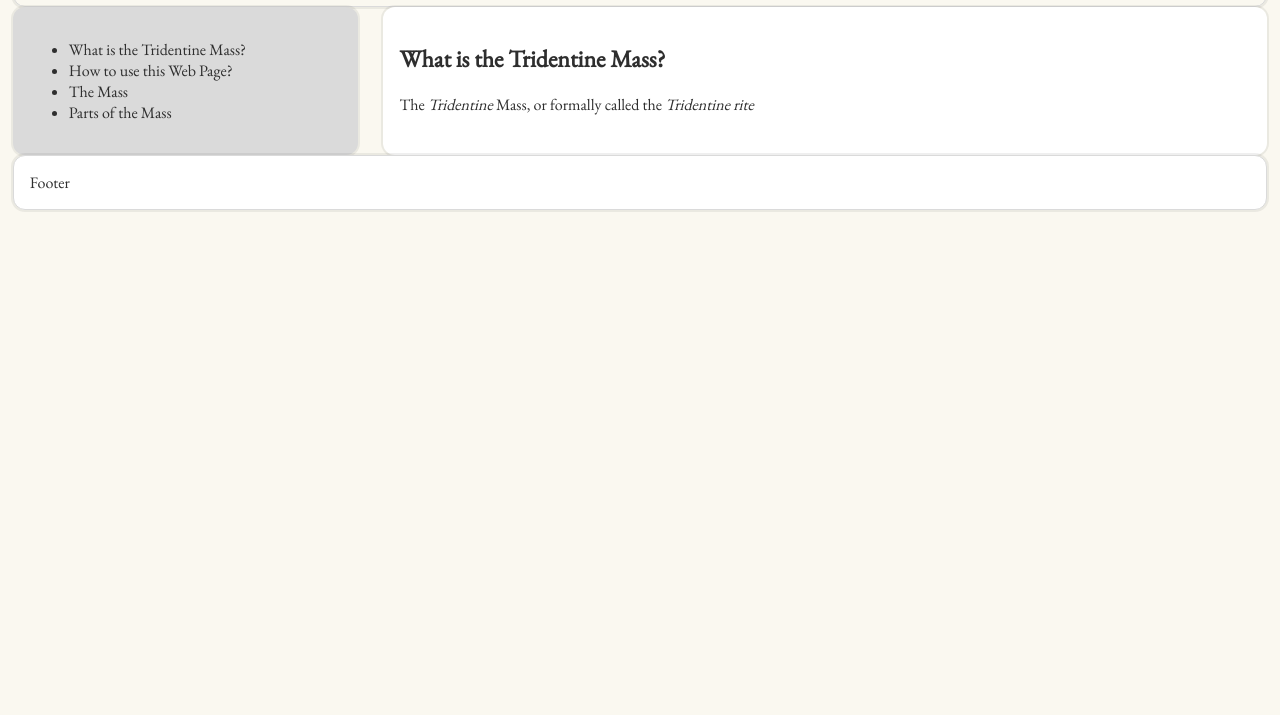
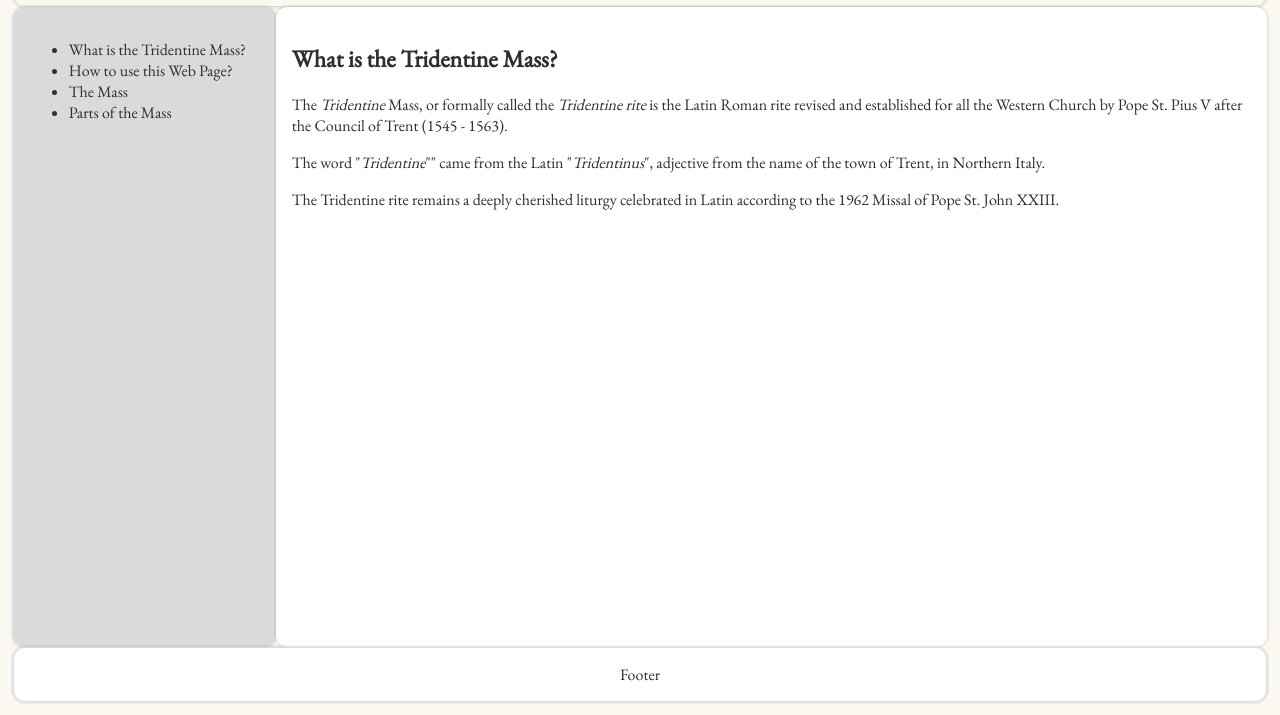
Before and after one commit to Sesilyo/Tridentine, a plain HTML site: page pages/index.html in a window 1280 px wide. Shown: the part 171-886 px from the top of the page. Before the commit the page ends 800 px from the top, so only its background shows below. Drawn offline with nearby package versions, Linux system fonts and the light colour scheme.

Commit message:
Fixed layout

```diff
--- a/pages/external_pages/introduction.html
+++ b/pages/external_pages/introduction.html
@@ -1,6 +1,22 @@
 <div class="external-content">
     <section id="introduction-content">
         <h2>What is the Tridentine Mass?</h2>
-        <p>The <i>Tridentine</i> Mass, or formally called the <i>Tridentine rite</i></p>
+        <p>
+            The <i>Tridentine</i> Mass, or formally called the <i>Tridentine rite</i>
+            is the Latin Roman rite revised and established for all the Western Church
+            by Pope St. Pius V after the Council of Trent (1545 - 1563).
+        </p>
+
+        <p>
+            The word "<i>Tridentine</i>"" came from the Latin "<i>Tridentinus</i>",
+            adjective from the name of the town of Trent, in Northern Italy.
+        </p>
+
+        <p>
+            The Tridentine rite remains a deeply cherished liturgy celebrated
+            in Latin according to the 1962 Missal of Pope St. John XXIII.
+        </p>
+
+
     </section>
 </div>
--- a/pages/index.html
+++ b/pages/index.html
@@ -16,6 +16,7 @@
             <h3 class="text-header" style="font-style: italic;">Based on the 1962 Missal</h3>
         </header>
 
+        <div id="body-wrapper">
             <nav    id="sidebar" class="section">
                 <ul>
                     <li>What is the Tridentine Mass?</li>
@@ -25,7 +26,11 @@
                 </ul>
             </nav>
 
-        <main   id="content" class="section"></main>
+            <main   id="content" class="section">
+                <!-- Content goes here -->
+            </main>
+        </div>
+
         <footer id="footer"  class="section">Footer</footer>
         <script src="/scripts/index.js"></script>
     </div>
--- a/styles/index.css
+++ b/styles/index.css
@@ -11,6 +11,7 @@ html, body {
 
 #main-container {
   display: flex;
+  min-height: 80vh;
   gap: 2%;
   flex-wrap: wrap;
   align-content: start;
@@ -20,6 +21,7 @@ html, body {
 .section {
     border-radius: 12px;
     padding: 1em;
+    box-sizing: border-box;
     box-shadow: 0 0 0 2px #00000010;
     background-color: #ffffff;
 }
@@ -28,6 +30,7 @@ html, body {
   width: 100%;
   border: 1px solid #dadada;
   background-color: #faf8f0;
+  text-align: center;
 }
 
 #title-tridentine {
@@ -41,9 +44,23 @@ html, body {
     line-height: 1.2;
 }
 
+#body-wrapper {
+  display: flex;
+  min-height: 80vh;
+}
+
 #sidebar {
   width: 25%;
+  min-width: 200px;
+  word-wrap: break-word;
   background-color: #dadada;
+  padding: 1em;
+  height: 100%;
+}
+
+#sidebar li {
+  pad: 0.5em 0;
+  text-overflow: ellipsis;
 }
 
 #content {
```
Lines whose indentation alone changed are shown as unchanged.
